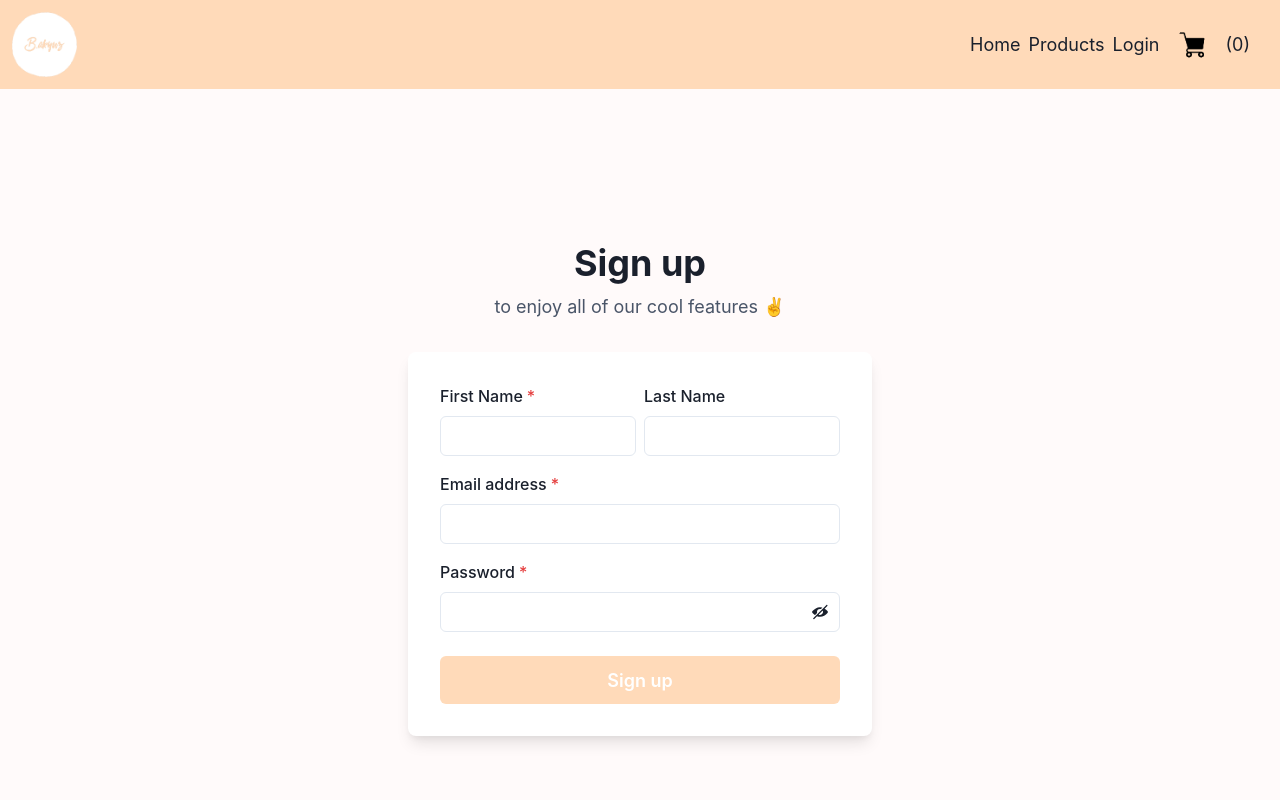
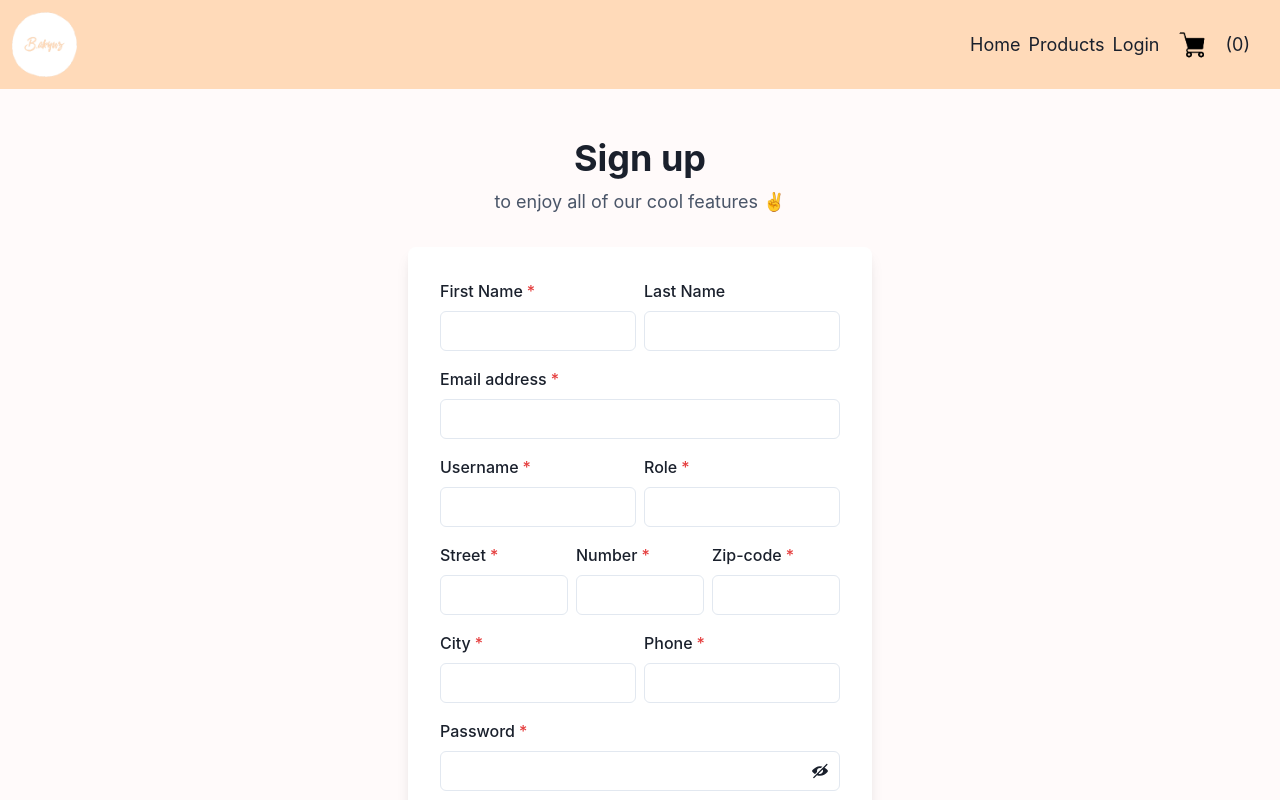
Before and after one commit to Binnaz-CME/web-shop, a React (Vite) app: page /register in a window 1280 px wide. Shown: the top 800 px of the page. Built offline with nearby package versions, Linux system fonts and the light colour scheme.

Commit message:
added mypage, login and register user

```diff
--- a/package.json
+++ b/package.json
@@ -21,7 +21,6 @@
     "react-helmet-async": "^1.2.3",
     "react-icons": "^4.3.1",
     "react-router-dom": "^6.2.2",
-    "react-slick": "^0.28.1",
     "recoil": "^0.6.1"
   },
   "devDependencies": {
--- a/src/App.jsx
+++ b/src/App.jsx
@@ -8,7 +8,7 @@ import Cart from "./pages/Cart";
 import Login from "./pages/Login";
 import Register from "./pages/Register"
 import NotFound from "./pages/NotFound";
-// import MyPage from "./pages/MyPage";
+import MyPage from "./pages/MyPage";
 import Nav from "./components/Nav";
 import Footer from './components/Footer'
 
@@ -30,7 +30,7 @@ function App() {
         <Route path="/products/:productId" element={<ProductDetail />} />
         <Route path="/login" element={<Login />} />
         <Route path="/register" element={<Register />} />
-        {/* <Route path="/login/:user" element={<MyPage />} /> */}
+        <Route path="/mypage" element={<MyPage />} />
         <Route path="/cart" element={<Cart />} />
         <Route path="*" element={<NotFound />} />
       </Routes>
--- a/src/components/LoginInput.jsx
+++ b/src/components/LoginInput.jsx
@@ -1,5 +1,13 @@
-import React from 'react';
-import { Link } from 'react-router-dom';
+import React from "react";
+import { useRecoilState } from "recoil";
+import {
+  authState,
+  passwordState,
+  usernameState,
+  userState,
+} from "../stores/auth/atom";
+import useFetch from "../hooks/useFetch";
+import { Link, useNavigate } from "react-router-dom";
 import {
   Flex,
   Box,
@@ -12,50 +20,80 @@ import {
   Button,
   Heading,
   Text,
-  } from '@chakra-ui/react';
+  Spinner
+} from "@chakra-ui/react";
 
 export default function LoginInput() {
+  const [username, setUsername] = useRecoilState(usernameState);
+  const [password, setPassword] = useRecoilState(passwordState);
+  const [token, setToken] = useRecoilState(authState);
+  const { fetchData } = useFetch();
+  const navigate = useNavigate();
+
+  async function handleLogin() {
+    const data = await fetchData({
+      method: "post",
+      url: "https://k4backend.osuka.dev/auth/login",
+      data: {
+        username: username,
+        password: password,
+      },
+    });
+    setToken(data);
+    if (data.token) {
+      navigate("/mypage");
+    }
+  }
+
   return (
-      <Flex
-        minH={'100vh'}
-        align={'center'}
-        justify={'center'}
-        bg={'snow'}>
-        <Stack spacing={8} mx={'auto'} maxW={'lg'} py={12} px={6}>
-          <Stack align={'center'}>
-            <Heading fontSize={'4xl'}>Sign in to your account</Heading>
-            <Text fontSize={'lg'} color={'gray.600'}>
-              to enjoy all of our cool features or <ChakraLink color="blue.400" as={Link} to="/register">Sign up</ChakraLink>
+    <Flex minH={"100vh"} align={"center"} justify={"center"} bg={"snow"}>
+        <Stack spacing={8} mx={"auto"} maxW={"lg"} py={12} px={6}>
+          <Stack align={"center"}>
+            <Heading fontSize={"4xl"}>Sign in to your account</Heading>
+            <Text fontSize={"lg"} color={"gray.600"}>
+              to enjoy all of our cool features or{" "}
+              <ChakraLink color="blue.400" as={Link} to="/register">
+                Sign up
+              </ChakraLink>
             </Text>
           </Stack>
-          <Box
-            rounded={'lg'}
-            bg={'white'}
-            boxShadow={'lg'}
-            p={8}>
+          <Box rounded={"lg"} bg={"white"} boxShadow={"lg"} p={8}>
             <Stack spacing={4}>
-              <FormControl id="email">
-                <FormLabel>Email address</FormLabel>
-                <Input type="email" />
+              <FormControl id="username">
+                <FormLabel>Username</FormLabel>
+                <Input
+                  type="text"
+                  name="username"
+                  value={username}
+                  onChange={(e) => setUsername(e.target.value)}
+                />
               </FormControl>
               <FormControl id="password">
                 <FormLabel>Password</FormLabel>
-                <Input type="password" />
+                <Input
+                  type="password"
+                  name="password"
+                  value={password}
+                  onChange={(e) => setPassword(e.target.value)}
+                />
               </FormControl>
               <Stack spacing={10}>
                 <Stack
-                  direction={{ base: 'column', sm: 'row' }}
-                  align={'start'}
-                  justify={'space-between'}>
+                  direction={{ base: "column", sm: "row" }}
+                  align={"start"}
+                  justify={"space-between"}
+                >
                   <Checkbox>Remember me</Checkbox>
-                  <ChakraLink color={'blue.400'}>Forgot password?</ChakraLink>
+                  <ChakraLink color={"blue.400"}>Forgot password?</ChakraLink>
                 </Stack>
                 <Button
-                  bg={'peachpuff'}
-                  color={'white'}
+                  bg={"peachpuff"}
+                  color={"white"}
                   _hover={{
-                    bg: 'DarkSalmon',
-                  }}>
+                    bg: "DarkSalmon",
+                  }}
+                  onClick={handleLogin}
+                >
                   Sign in
                 </Button>
               </Stack>
@@ -63,5 +101,5 @@ import {
           </Box>
         </Stack>
       </Flex>
-    );
+  )
 }
--- a/src/components/Product.jsx
+++ b/src/components/Product.jsx
@@ -1,21 +1,31 @@
-import React, { useRef } from "react";
-import { Box, Image, Center, Text, Heading } from "@chakra-ui/react";
+import React, { useEffect } from "react";
+import { Box, Image, Center, Text, Heading, Spinner } from "@chakra-ui/react";
 import { Link } from "react-router-dom";
-import { useFetch } from "../hooks/useFetch";
+import useFetch from "../hooks/useFetch";
+import getProducts from "../api/api.js";
 
 function Product() {
-  const isComponentMounted = useRef(true);
+  const { products, loading, error } = useFetch(
+    "https://k4backend.osuka.dev/products"
+  );
 
-  const { products, loading, error } = useFetch(
-    "https://k4backend.osuka.dev/products",
-    isComponentMounted,
-    []
-  );
+  if (error)
+    return (
+      <Heading color="red">
+        Something went wrong while getting products... Please Try again
+      </Heading>
+    );
 
   return (
     <>
       {loading ? (
-        <div>Loading data...</div>
+        <Spinner
+          size="xl"
+          thickness="5px"
+          speed="0.65s"
+          emptyColor="gray.200"
+          color="black"
+        />
       ) : (
         products.map((product) => (
           <Box
--- a/src/components/RegisterInput.jsx
+++ b/src/components/RegisterInput.jsx
@@ -1,4 +1,4 @@
-import React from "react";
+import React, { useState } from "react";
 import {
   Flex,
   Box,
@@ -12,20 +12,66 @@ import {
   Button,
   Heading,
   Text,
+  Spinner,
 } from "@chakra-ui/react";
-import { useState } from "react";
 import { ViewIcon, ViewOffIcon } from "@chakra-ui/icons";
+import { userState } from "../stores/auth/atom";
+import useFetch from "../hooks/useFetch";
+import { useRecoilState } from "recoil";
+import { useNavigate } from "react-router-dom";
 
 export default function RegisterInput() {
   const [showPassword, setShowPassword] = useState(false);
+  const { fetchData, loading, error } = useFetch();
+  const [user, setUser] = useRecoilState(userState);
+  const [email, setEmail] = useState("");
+  const [username, setUsername] = useState("");
+  const [password, setPassword] = useState("");
+  const [role, setRole] = useState("");
+  const [firstname, setFirstname] = useState("");
+  const [lastname, setLastname] = useState("");
+  const [city, setCity] = useState("");
+  const [street, setStreet] = useState("");
+  const [number, setNumber] = useState("");
+  const [zipcode, setZipcode] = useState("");
+  const [phone, setPhone] = useState("");
+  const navigate = useNavigate();
 
+  console.log(user);
+
+  async function createUser() {
+    const data = await fetchData({
+      method: "post",
+      url: "https://k4backend.osuka.dev/users",
+      data: {
+        email: email,
+        username: username,
+        password: password,
+        role: role,
+        name: {
+          firstname: firstname,
+          lastname: lastname,
+        },
+        address: {
+          city: city,
+          street: street,
+          number: number,
+          zipcode: zipcode,
+        },
+        phone: phone,
+      },
+    });
+    setUser(data);
+    console.log(data);
+    if (data.id) {
+      navigate("/login");
+    }
+  }
+console.log(error)
+
+  function renderSignUpForm() {
     return (
-    <Flex
-      minH={"100vh"}
-      align={"center"}
-      justify={"center"}
-      bg={'snow'}
-    >
+      <Flex minH={"100vh"} align={"center"} justify={"center"} bg={"snow"}>
         <Stack spacing={8} mx={"auto"} maxW={"lg"} py={12} px={6}>
           <Stack align={"center"}>
             <Heading fontSize={"4xl"} textAlign={"center"}>
@@ -35,35 +81,108 @@ export default function RegisterInput() {
               to enjoy all of our cool features ✌️
             </Text>
           </Stack>
-        <Box
-          rounded={"lg"}
-          bg={"white"}
-          boxShadow={"lg"}
-          p={8}
-        >
+          <Box rounded={"lg"} bg={"white"} boxShadow={"lg"} p={8}>
             <Stack spacing={4}>
               <HStack>
                 <Box>
-                <FormControl id="firstName" isRequired>
+                  <FormControl name="firstName" isRequired>
                     <FormLabel>First Name</FormLabel>
-                  <Input type="text" />
+                    <Input
+                      type="text"
+                      value={firstname}
+                      onChange={(e) => setFirstname(e.target.value)}
+                    />
                   </FormControl>
                 </Box>
                 <Box>
-                <FormControl id="lastName">
+                  <FormControl name="lastName">
                     <FormLabel>Last Name</FormLabel>
-                  <Input type="text" />
+                    <Input
+                      type="text"
+                      value={lastname}
+                      onChange={(e) => setLastname(e.target.value)}
+                    />
                   </FormControl>
                 </Box>
               </HStack>
-            <FormControl id="email" isRequired>
+              <FormControl name="email" isRequired>
                 <FormLabel>Email address</FormLabel>
-              <Input type="email" />
+                <Input
+                  type="email"
+                  value={email}
+                  onChange={(e) => setEmail(e.target.value)}
+                />
               </FormControl>
-            <FormControl id="password" isRequired>
+              <HStack>
+                <FormControl name="usename" isRequired>
+                  <FormLabel>Username</FormLabel>
+                  <Input
+                    type="text"
+                    value={username}
+                    onChange={(e) => setUsername(e.target.value)}
+                  />
+                </FormControl>
+                <FormControl name="role" isRequired>
+                  <FormLabel>Role</FormLabel>
+                  <Input
+                    type="text"
+                    value={role}
+                    onChange={(e) => setRole(e.target.value)}
+                  />
+                </FormControl>
+              </HStack>
+              <HStack>
+                <FormControl name="address" isRequired>
+                  <FormLabel>Street</FormLabel>
+                  <Input
+                    type="text"
+                    value={street}
+                    onChange={(e) => setStreet(e.target.value)}
+                  />
+                </FormControl>
+                <FormControl name="number" isRequired>
+                  <FormLabel>Number</FormLabel>
+                  <Input
+                    type="number"
+                    value={number}
+                    onChange={(e) => setNumber(e.target.value)}
+                  />
+                </FormControl>
+                <FormControl name="zipcode" isRequired>
+                  <FormLabel>Zip-code</FormLabel>
+                  <Input
+                    type="number"
+                    value={zipcode}
+                    onChange={(e) => setZipcode(e.target.value)}
+                  />
+                </FormControl>
+              </HStack>
+              <HStack>
+                <FormControl name="city" isRequired>
+                  <FormLabel>City</FormLabel>
+                  <Input
+                    type="text"
+                    value={city}
+                    onChange={(e) => setCity(e.target.value)}
+                  />
+                </FormControl>
+                <FormControl name="phone" isRequired>
+                  <FormLabel>Phone</FormLabel>
+                  <Input
+                    type="phone"
+                    value={phone}
+                    onChange={(e) => setPhone(e.target.value)}
+                  />
+                </FormControl>
+              </HStack>
+              <FormControl name="password" isRequired>
                 <FormLabel>Password</FormLabel>
                 <InputGroup>
-                <Input type={showPassword ? "text" : "password"} />
+                  <Input
+                    type={showPassword ? "text" : "password"}
+                    value={password}
+                    onChange={(e) => setPassword(e.target.value)}
+                  />
                   <InputRightElement h={"full"}>
                     <Button
                       variant={"ghost"}
@@ -85,6 +204,7 @@ export default function RegisterInput() {
                   _hover={{
                     bg: "DarkSalmon",
                   }}
+                  onClick={createUser}
                 >
                   Sign up
                 </Button>
@@ -95,3 +215,6 @@ export default function RegisterInput() {
       </Flex>
     );
   }
+
+  return <>{loading ? <Spinner /> : <main>{renderSignUpForm()}</main>}</>;
+}
--- a/src/hooks/useFetch.js
+++ b/src/hooks/useFetch.js
@@ -1,31 +1,42 @@
-import { useState, useEffect } from "react";
-import { useRecoilState } from "recoil";
+import { useState, useEffect, useRef } from "react";
+import { useRecoilState, useRecoilValue } from "recoil";
 import { productsState } from "../stores/products/atom";
+import { authState } from "../stores/auth/atom";
 import axios from "axios";
 
-export const useFetch = (url, ref, initialValue) => {
+function useFetch(url) {
   const [products, setProducts] = useRecoilState(productsState);
   const [error, setError] = useState(null);
   const [loading, setLoading] = useState(true);
 
-  useEffect(() => {
-    if (ref.current) {
-      (async () => {
+  async function fetchProducts() {
     try {
-          const res = await axios(url);
+      const res = await axios.get(url);
       setProducts(res.data);
     } catch (err) {
       setError(err);
     } finally {
       setLoading(false);
     }
-      })();
   }
-    return () => {
-      ref.current = false;
-    };
-  }, [url, ref]);
-  return { loading, products, error };
-};
+
+  useEffect(() => {
+    fetchProducts();
+  }, []);
+
+  async function fetchData(body) {
+    try {
+      const response = await axios(body);
+      const { data } = response;
+      return data
+    } catch (err) {
+      console.log(err);
+      setError(err);
+    } finally {
+      setLoading(false);
+    }
+  }
+  return { loading, products, error, fetchData };
+}
 
 export default useFetch;
--- a/src/pages/Login.jsx
+++ b/src/pages/Login.jsx
@@ -3,6 +3,8 @@ import LoginInput from "../components/LoginInput";
 import { Heading } from "@chakra-ui/layout";
 
 function Login() {
+
+
   return (
     <div>
       <LoginInput />
--- a/src/pages/MyPage.jsx
+++ b/src/pages/MyPage.jsx
@@ -1,9 +1,69 @@
-import React from 'react'
+import React, { useEffect } from "react";
+import { useRecoilValue, useRecoilState } from "recoil";
+import { userState, authState } from "../stores/auth/atom";
+import useFetch from "../hooks/useFetch";
+import { useNavigate } from "react-router";
+import { Button } from "@chakra-ui/button";
+import { Heading, VStack, Center } from "@chakra-ui/react";
 
 function MyPage() {
+  const [user, setUser] = useRecoilState(userState);
+  const { fetchData } = useFetch();
+  const [token, setToken] = useRecoilState(authState);
+  const navigate = useNavigate();
+
+  if (!token) {
+    return <div>Loading...</div>;
+  }
+
+  useEffect(() => {
+    async function getUser() {
+      const data = await fetchData({
+        method: "get",
+        url: `https://k4backend.osuka.dev/users/${token.userId}`,
+      });
+      setUser(data);
+    }
+    getUser();
+  }, []);
+
+  if (!user) {
+    return <div>Loading...</div>;
+  }
+
+  function handleLogout(){
+    navigate('/')
+    setToken("");
+  }
+
   return (
-    <div>MyPage</div>
-  )
+    <div>
+      <VStack>
+        <Heading>My Page</Heading>
+        <p>Fistname: {user.name.firstname}</p>
+        <p>Lastname: {user.name.lastname}</p>
+        <p>Email: {user.email}</p>
+        <p>Username: {user.username}</p>
+        <p>City: {user.address.city}</p>
+        <p>Street: {user.address.street}</p>
+        <p>Number: {user.address.number}</p>
+        <p>Zip-code: {user.address.zipcode}</p>
+        <p>Username: {user.username}</p>
+        <p>Phone: {user.phone}</p>
+        <p>Password: {user.password}</p>
+        <Button
+          bg={"peachpuff"}
+          color={"white"}
+          _hover={{
+            bg: "DarkSalmon",
+          }}
+          onClick={handleLogout}
+        >
+          Logout
+        </Button>
+      </VStack>
+    </div>
+  );
 }
 
-export default MyPage
+export default MyPage;
--- /dev/null
+++ b/src/stores/auth/atom.js
@@ -0,0 +1,21 @@
+import { atom } from "recoil";
+
+export const authState = atom({
+  key: "authState",
+  default: "",
+});
+
+export const userState = atom({
+  key: "user",
+  default: null
+});
+
+export const usernameState = atom({
+  key: 'username',
+  default: ''
+})
+
+export const passwordState = atom({
+  key: 'password',
+  default: ''
+})
--- a/src/stores/products/atom.js
+++ b/src/stores/products/atom.js
@@ -2,5 +2,5 @@ import { atom } from "recoil";
 
 export const productsState = atom({
   key: "productsState",
-  default: [],
+  default: []
 });
```
Also changed, not shown: 1 other file (tests, documents, lock files or other folders). Lines whose indentation alone changed are shown as unchanged.
